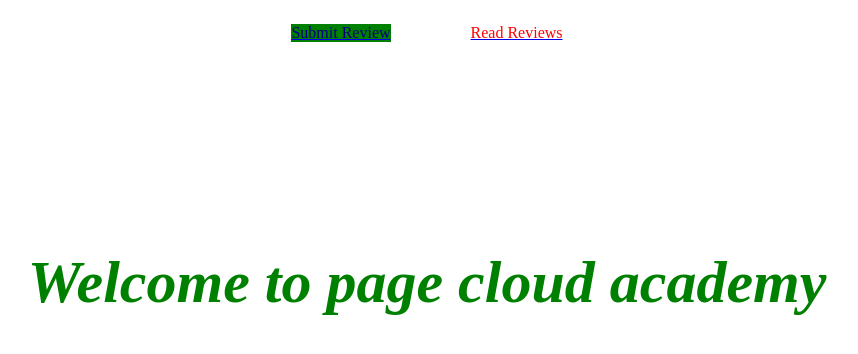
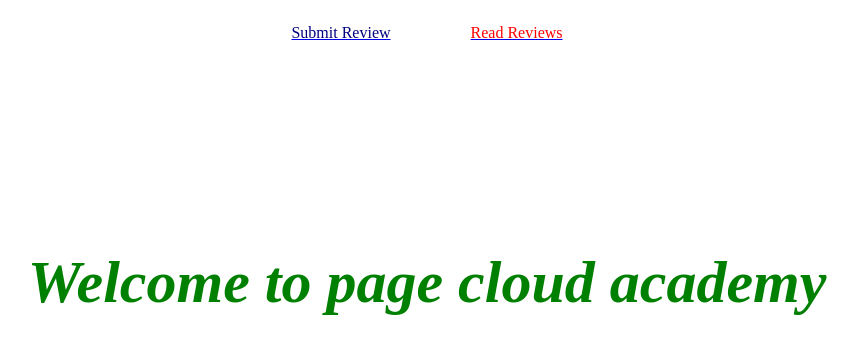
Before and after one commit to jobaer123s/flask_app_for_docker, a Flask app: page /reviews in a window 1280 px wide, with the pointer over the restyled element. Shown: the top 354 px of the page, without its empty margins (213-1071 px from the left). Run offline with Flask 3, Linux system fonts and the light colour scheme; data that the repository does not hold is empty; some libraries are stand-ins or nearby versions.

```diff
--- a/frontend/templates/reviews.html
+++ b/frontend/templates/reviews.html
@@ -52,7 +52,7 @@
         color: navy;
         margin-left: 40px;
         margin-right: 40px;
-        background: green;
+        background: white;
     }
 
     textarea{
```
